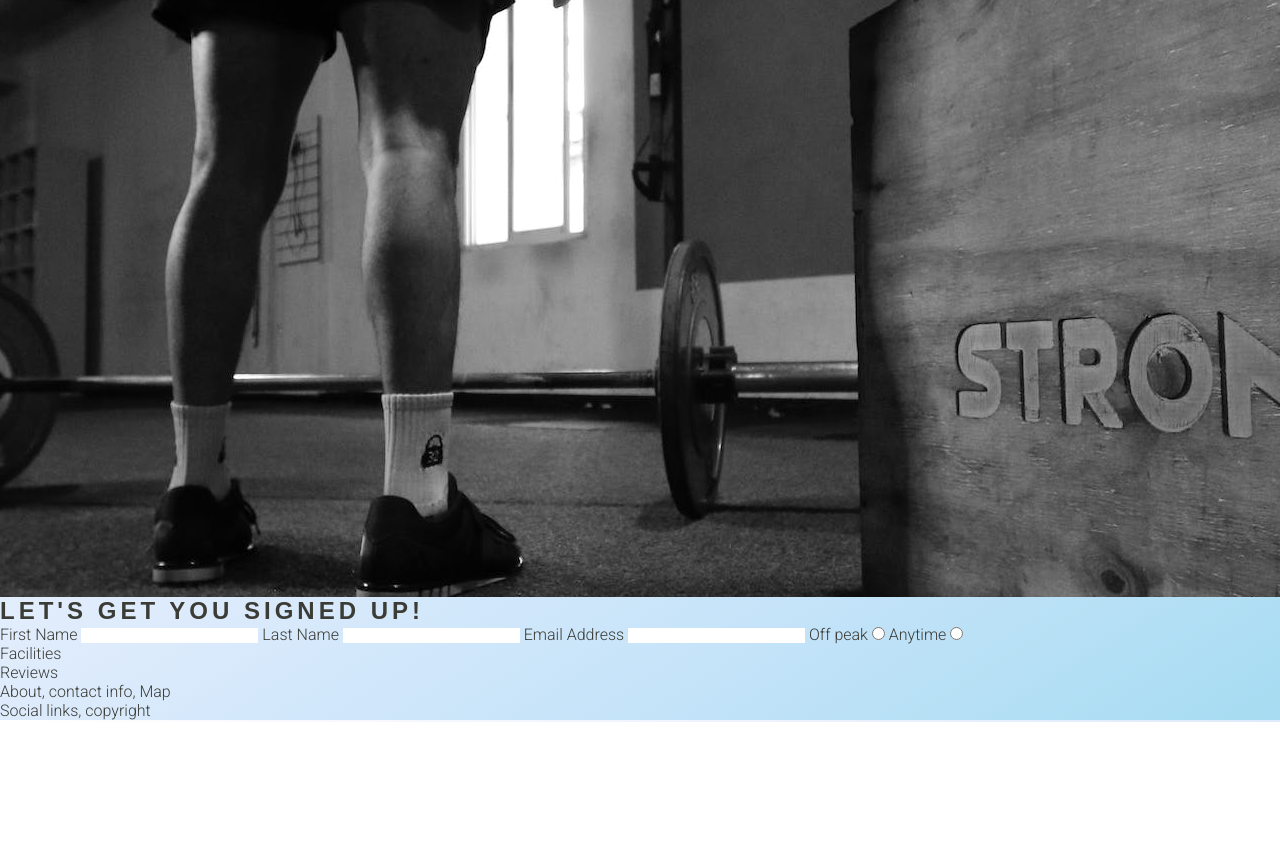
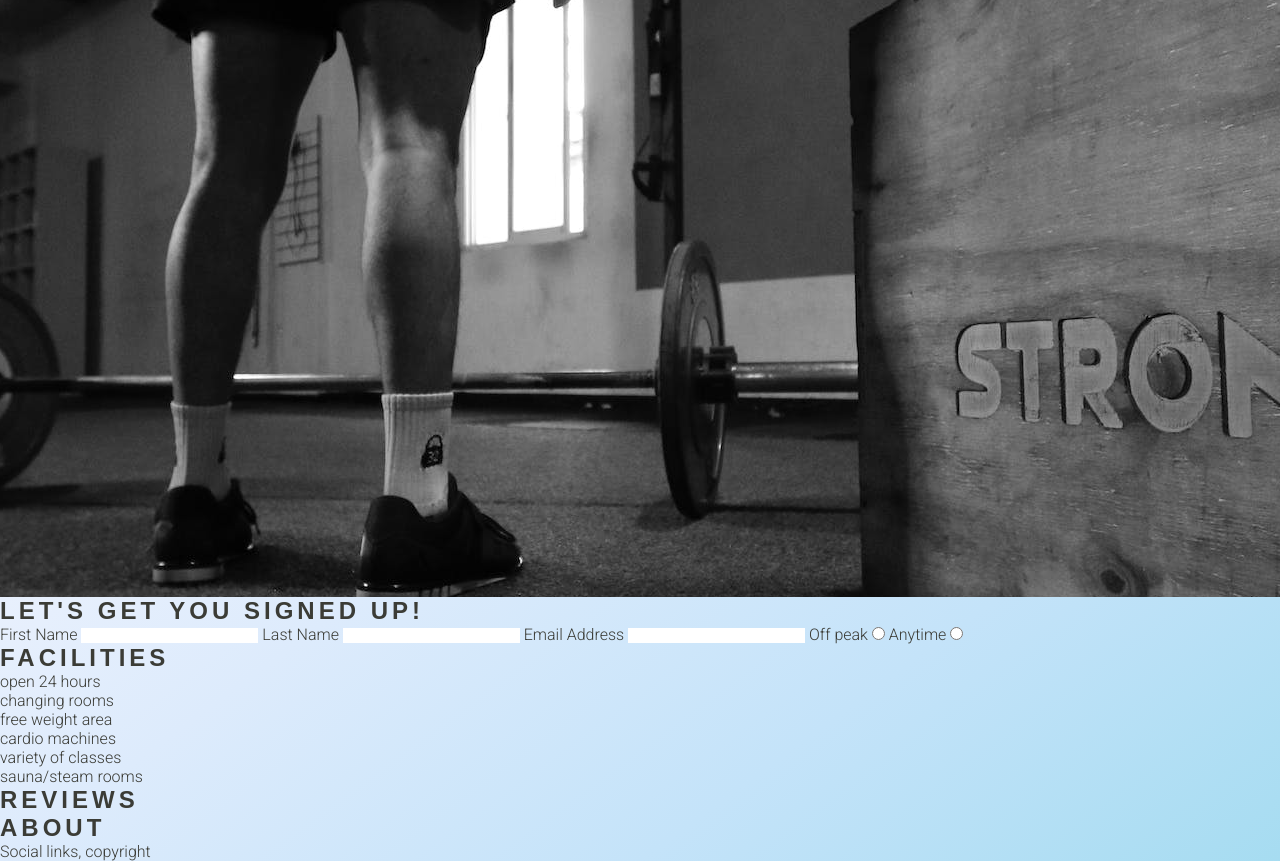
Before and after one commit to Code-Institute-Submissions/Savy92-PP1, a plain HTML site: page index.html in a window 1280 px wide. Shown: the part 78-939 px from the top of the page. Before the commit the page ends 800 px from the top, so only its background shows below. Drawn offline with Linux system fonts and the light colour scheme; some icons are missing; a web font is replaced by a local one.

Commit message:
add structure and text to body

```diff
--- a/index.html
+++ b/index.html
@@ -15,7 +15,7 @@
 <body>
     <header>
         <a href="index.html">
-            <h1 id="logo">Gym Heroes</h1>
+            <h1 id="logo">Gym Bros</h1>
         </a>
         <nav>
             <ul id="menu">
@@ -51,13 +51,36 @@
         </div>
     </section>
     <section>
-        Facilities
+        <h2>Facilities</h2>
+        <div>
+            <div>
+                <span>open 24 hours</span>
+            </div>
+            <div>
+                <span>changing rooms</span>
+            </div>
+            <div>
+                <span>free weight area</span>
+            </div>
+        </div>
+        <div>
+            <div>
+                <span>cardio machines</span>
+            </div>
+            <div>
+                <span>variety of classes</span>
+            </div>
+            <div>
+                <span>sauna/steam rooms</span>
+            </div>
+        </div>
     </section>
     <section>
-        Reviews
+        <h2>Reviews</h2>
+
     </section>
     <section>
-        About, contact info, Map
+        <h2>About</h2>
     </section>
     <footer>
         Social links, copyright
```
